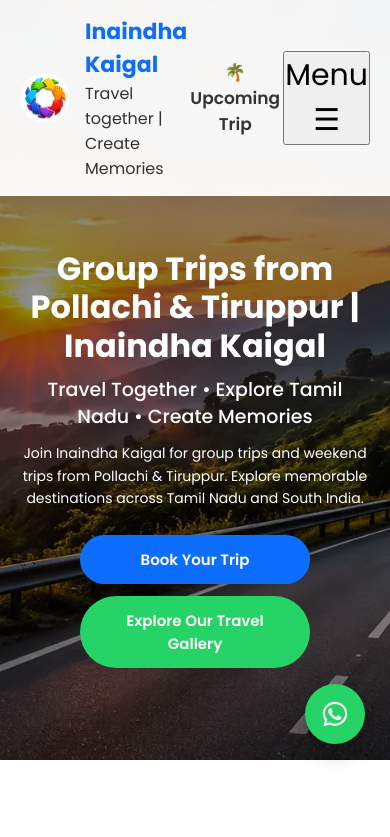
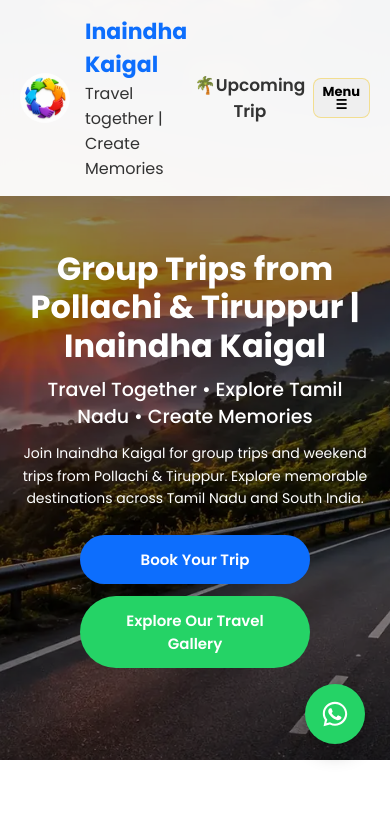
Before and after one commit to dhanraj-mohan101/inaindha-kaigal, a plain HTML site: page index.html in a window 390 px wide. Shown: the top 837 px of the page. Drawn offline with nearby package versions, Linux system fonts and the light colour scheme; no server answers.

Commit message:
Update style.css

```diff
--- a/style.css
+++ b/style.css
@@ -117,10 +117,46 @@ header nav a:hover::after {
     transform: scaleX(1);
 }
 
-.menu {
+/* MOBILE MENU BUTTON - COMPACT DESIGN */
+
+button.menu {
     display: none;
-    font-size: 30px;
+    /* Desktop-ல் மறைக்கப்படும் */
+    align-items: center;
+    justify-content: center;
+    gap: 5px;
+
+    width: auto !important;
+    min-width: 0 !important;
+    height: 42px;
+
+    padding: 6px 10px !important;
+    margin: 0;
+
+    border: 1px solid rgba(245, 196, 0, 0.4);
+    border-radius: 8px;
+
+    font-size: 14px;
+    font-weight: 700;
+    line-height: 1;
+    white-space: nowrap;
+
     cursor: pointer;
+    flex-shrink: 0;
+    box-shadow: none;
+    transition: all 0.3s ease;
+}
+
+/* MOBILE VIEW - SHOW MENU */
+
+@media (max-width: 768px) {
+    button.menu {
+        display: flex;
+        width: auto !important;
+        height: 40px;
+        padding: 5px 9px !important;
+        font-size: 13px;
+    }
 }
 
 nav a {
```
